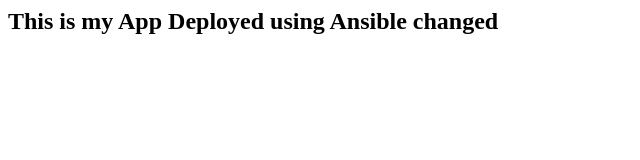
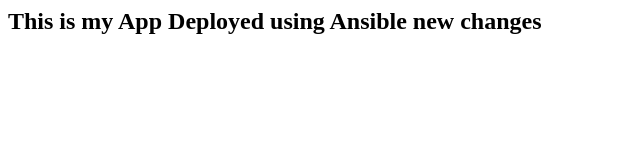
Before and after one commit to myanees284/Ansible, a plain HTML site: page index.html in a window 1280 px wide. Shown: the whole page, without its empty margins (0-640 px from the left). Drawn offline with Linux system fonts and the light colour scheme.

Commit message:
handlers changes

```diff
--- a/index.html
+++ b/index.html
@@ -1 +1 @@
-<H2>This is my App Deployed using Ansible changed</H2>
+<H2>This is my App Deployed using Ansible new changes</H2>
```
Also changed, not shown: 1 other file.
